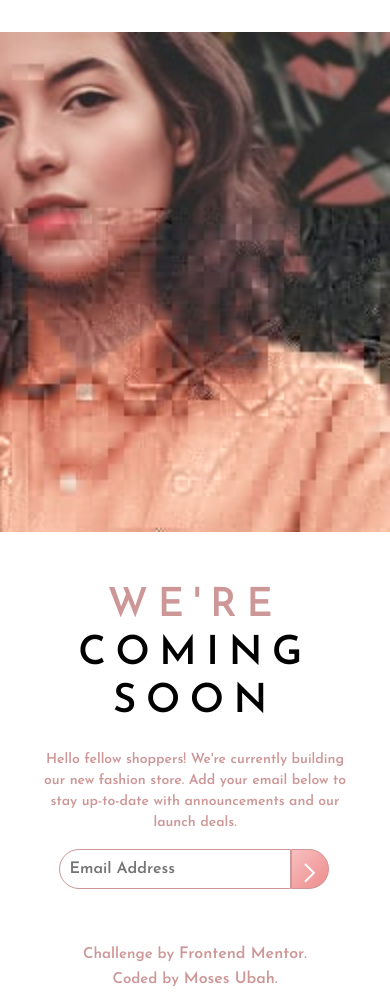
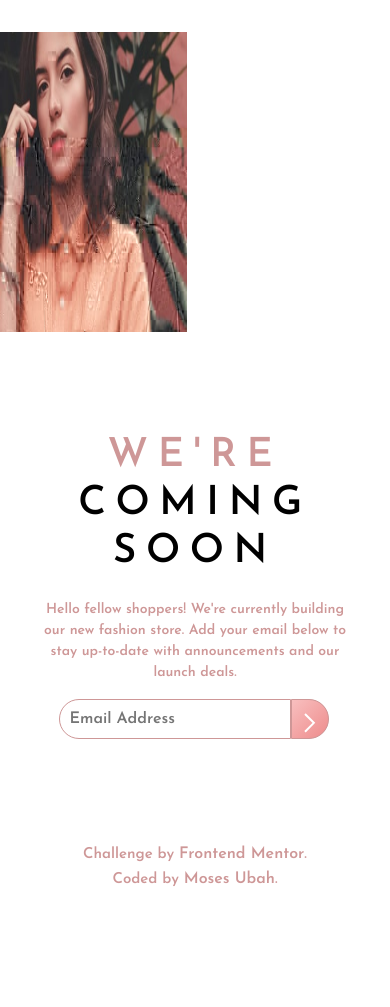
Before and after one commit to mohzys23/coming-soon, a plain HTML site: page Coming soon/index.html in a window 390 px wide. Shown: the part 58-1065 px from the top of the page. After the commit the page ends 965 px from the top, so only its background shows below. Drawn offline with nearby package versions, Linux system fonts and the light colour scheme.

Commit message:
Update style.css

```diff
--- a/Coming soon/style.css
+++ b/Coming soon/style.css
@@ -1,4 +1,5 @@
-body {
+
+  body {
   margin: 0;
   padding: 0;
   text-decoration: 0;
@@ -170,20 +171,21 @@ h1 {
   }
 
 #aside-second {
-    width: 100%;
-    height: 500px;
+    wi-attachment: fixed;dth: 100%;
+    height: 300px;
     background-image: url('images/hero-mobile.jpg');
-    background-size: cover;
+    background-size: 100% 100%;
     background-repeat: no-repeat;
     background-position: center;
     float: none;
     margin-top: 23%;
     padding-top: 0;
+
   }
 
 .content1 {
   position: absolute;
-  top: 550px;
+  top: 400px;
 }
 
 .input-group {
@@ -209,7 +211,7 @@ h1 {
 
 #attribution {
   position: absolute;
-  top: 1000px;
+  top: 900px;
   width: 100%;
   padding: 0;
 }
```
